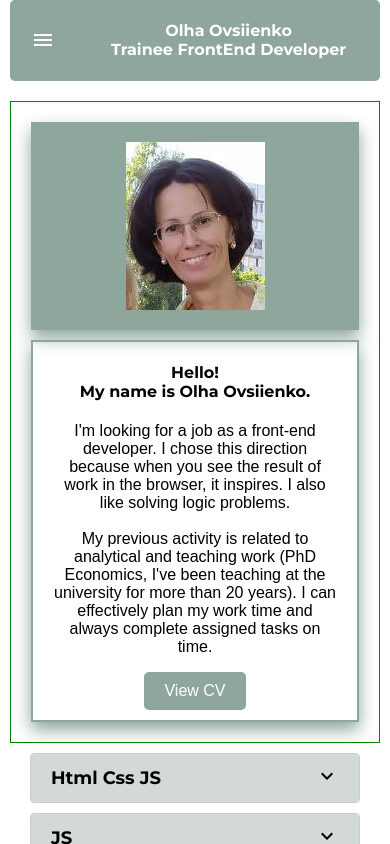
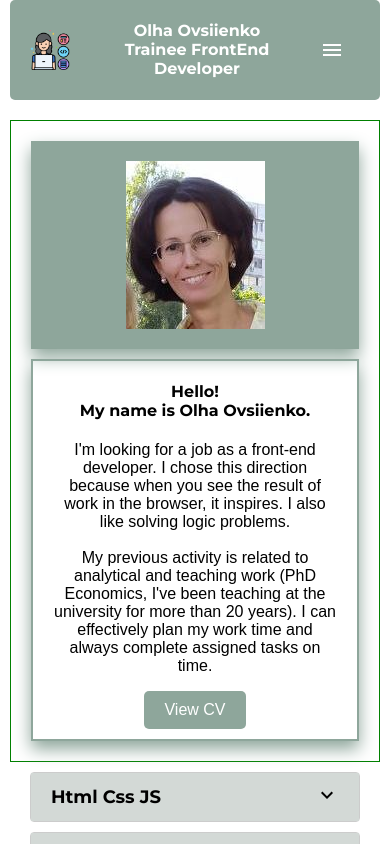
Before and after one commit to OlhaOvsiienko/portfolio-site, a React (Create React App) app: page / in a window 390 px wide. Shown: the top 844 px of the page. Built offline with nearby package versions, Linux system fonts and the light colour scheme.

Commit message:
Change Header (add avatar to mobile, relocate menu to the right on mobile)

```diff
--- a/src/components/header-title/HeaderTitle.jsx
+++ b/src/components/header-title/HeaderTitle.jsx
@@ -1,27 +1,19 @@
 import './HeaderTitle.styles.css'
-import useDeviceType from '../../hooks/use-device-type.jsx'
 import Avatar from '../../images/avatar.png'
 
 const HeaderTitle = () => {
-    const { isTablet, isDesktop } = useDeviceType()
+
 
     return (
       <div className="header-title-container">
-
-        {(isDesktop || isTablet) && (
-            <div className="header-avatar">
-                <img src={Avatar} alt="Avatar" className="avatar" />
-            </div>
-
-        )}
-
+        <div className="header-avatar">
+          <img src={Avatar} alt="Avatar" className="avatar" />
+        </div>
         <h4 className="header-text">
             Olha Ovsiienko
             <br />
             Trainee FrontEnd Developer
         </h4>
-
-
       </div>
     )
   }
--- a/src/components/header/Header.jsx
+++ b/src/components/header/Header.jsx
@@ -1,29 +1,17 @@
-import React from 'react'
-import './Header.styles.css'
-import useDeviceType from '../../hooks/use-device-type.jsx'
 import Menu from '../menu/Menu.jsx'
 import HeaderTitle from '../header-title/HeaderTitle.jsx'
-
+import './Header.styles.css'
 
 const Header = () => {
-  const { isMobile, isTablet, isDesktop } = useDeviceType()
 
   return (
     <header className="header-container">
-      {(isMobile) && (
-        <>
-          <Menu />
-          <HeaderTitle />
-        </>
-      )}
-      {(isDesktop || isTablet) && (
         <>
           <HeaderTitle />
           <Menu />
         </>
-      )}
     </header>
-  );
-};
+  )
+}
 
 export default Header
--- a/src/components/header/Header.styles.css
+++ b/src/components/header/Header.styles.css
@@ -2,15 +2,16 @@
   display: flex;
   flex-direction: row;
   align-items: center;
+  justify-content: space-between;
   background-color: #8ea69b;
   border-radius: 5px;
   padding-left: 15px;
-
+  padding-right: 15px;
 }
 
-@media (min-width: 768px) {
+@media (max-width: 768px) {
   .header-container {
-    justify-content: space-between;
+    padding-left: 10px;
+    padding-right: 10px;
   }
-
 }
--- a/src/components/menu/Menu.styles.css
+++ b/src/components/menu/Menu.styles.css
@@ -1,7 +1,5 @@
 .menu-container {
-
-
-    display: flex;
+  display: flex;
   justify-content: space-between;
   align-items: center;
   margin-right: 20px;
@@ -10,7 +8,6 @@
 .menu-button {
     background: none;
     border: none;
-
     cursor: pointer;
     color: white;
     display: flex;
```
